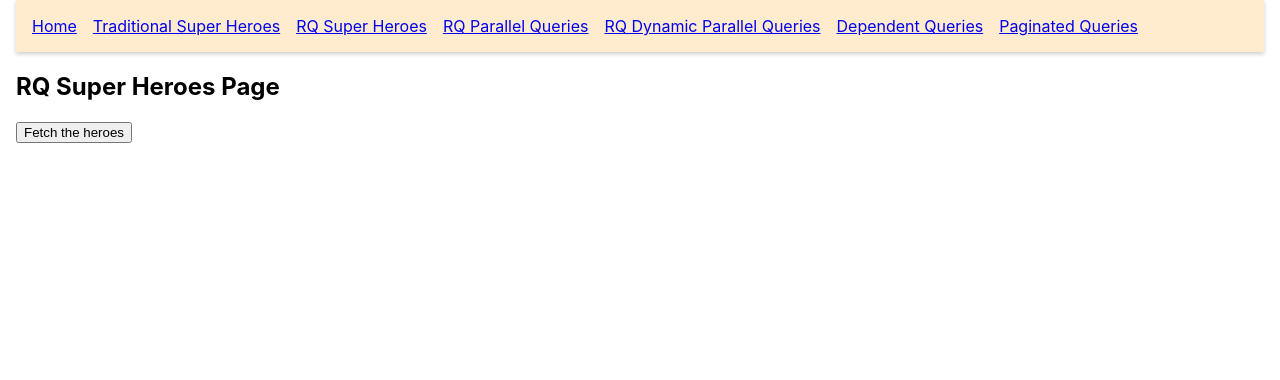
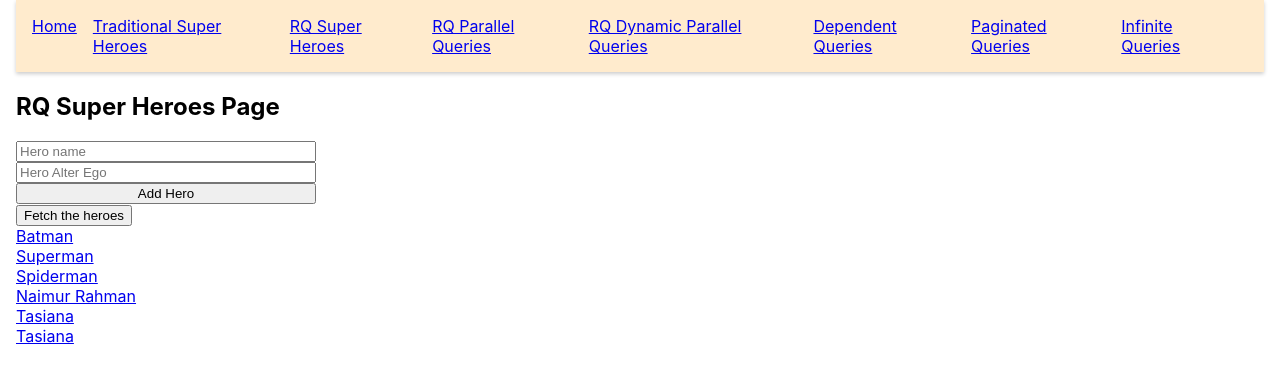
Before and after one commit to mohammad-naimur-rahman/react-query-demo, a React (Create React App) app: page /rq-super-heroes in a window 1280 px wide. Shown: the top 380 px of the page. Built offline with nearby package versions, Linux system fonts and the light colour scheme; data requests are answered from the project's data file.

Commit message:
added mutation

```diff
--- a/db.json
+++ b/db.json
@@ -14,6 +14,21 @@
       "id": 3,
       "name": "Spiderman",
       "alterEgo": "Peter Parker"
+    },
+    {
+      "name": "Naimur Rahman",
+      "alterEgo": "Invisibility",
+      "id": "c5056968-568c-4df0-be4d-f4099a2b8093"
+    },
+    {
+      "name": "Tasiana",
+      "alterEgo": "Itchy Bitchy",
+      "id": "c33ed41f-62bc-4484-84dc-062fc2736724"
+    },
+    {
+      "name": "Tasiana",
+      "alterEgo": "Itchy Bitchy",
+      "id": "f1b718b7-eb84-405a-b621-53c8e4eb565e"
     }
   ],
   "friends": [
@@ -40,7 +55,11 @@
   "works": [
     {
       "id": "Developer",
-      "jobs": ["React", "Node", "Express"]
+      "jobs": [
+        "React",
+        "Node",
+        "Express"
+      ]
     }
   ],
   "colors": [
--- a/package.json
+++ b/package.json
@@ -13,6 +13,7 @@
     "react-query": "^3.34.7",
     "react-router-dom": "^6.2.1",
     "react-scripts": "5.0.0",
+    "uuid": "^8.3.2",
     "web-vitals": "^2.1.2"
   },
   "scripts": {
@@ -20,7 +21,7 @@
     "build": "react-scripts build",
     "test": "react-scripts test",
     "eject": "react-scripts eject",
-    "serve-json": "json-server --watch db.json --port 4000"
+    "serve": "json-server --watch db.json --port 4000"
   },
   "eslintConfig": {
     "extends": [
--- a/src/App.js
+++ b/src/App.js
@@ -10,6 +10,7 @@ import ParallerlQueriesPage from './components/ParallerlQueries.page'
 import DynamicParallelPpage from './components/DynamicParallel.page'
 import DependentQueriesPage from './components/DependentQueries.page'
 import PaginatedQueriesPage from './components/PaginatedQueries.page'
+import InfiniteQueriesPage from './components/InfiniteQueries.page'
 
 function App() {
   const queryClient = new QueryClient()
@@ -42,6 +43,9 @@ function App() {
               <li>
                 <Link to="/rq-paginated">Paginated Queries</Link>
               </li>
+              <li>
+                <Link to="/rq-infinite">Infinite Queries</Link>
+              </li>
             </ul>
           </nav>
           <Routes>
@@ -58,6 +62,7 @@ function App() {
               element={<DynamicParallelPpage />}
             />
             <Route path="/rq-paginated" element={<PaginatedQueriesPage />} />
+            <Route path="/rq-infinite" element={<InfiniteQueriesPage />} />
             <Route path="/" element={<HomePage />} />
           </Routes>
         </div>
--- /dev/null
+++ b/src/components/InfiniteQueries.page.js
@@ -0,0 +1,47 @@
+import axios from 'axios'
+import React, { useState } from 'react'
+import { useInfiniteQuery } from 'react-query'
+
+const InfinitedQueriesPage = () => {
+  const [pageParam, setpageParam] = useState(1)
+
+  const {
+    isLoading,
+    isError,
+    error,
+    data,
+    isFetching,
+    isFetchingNextPage,
+    hasNextPage,
+    fetchNextPage
+  } = useInfiniteQuery(
+    'colors',
+    () => axios.get(`http://localhost:4000/colors?_limit=2&_page=${pageParam}`),
+    {
+      getNextPageParam: (lastPage, pages) => {
+        if (pages.length < 4) {
+          return lastPage + 1
+        } else {
+          return undefined
+        }
+      }
+    }
+  )
+  console.log(data)
+  return (
+    <div>
+      {isLoading && <p>Loading...</p>}
+      {isError && <p>Error: {error.message}</p>}
+      {/* {data?.pages.map(color => (
+        <p key={color.id}>{color.name}</p>
+      ))} */}
+      {isFetching && <p>Loading...</p>}
+      <button onClick={() => fetchNextPage()} disabled={hasNextPage}>
+        Load More
+      </button>
+      {isFetching && !isFetchingNextPage & <p>Loading...</p>}
+    </div>
+  )
+}
+
+export default InfinitedQueriesPage
--- a/src/components/RQSuperHeroes.page.js
+++ b/src/components/RQSuperHeroes.page.js
@@ -1,6 +1,9 @@
-import React from 'react'
+import React, { useState } from 'react'
 import { Link } from 'react-router-dom'
-import { useSuperHeroesData } from '../hooks/userSuperHeroesdata'
+import {
+  useAddSuperHero,
+  useSuperHeroesData
+} from '../hooks/userSuperHeroesdata'
 
 /*
 Let's talk about the options that goes as 3rd param of useQuery.
@@ -42,9 +45,47 @@ const RQSuperHeroes = () => {
   const { isLoading, isFetching, data, isError, error, refetch } =
     useSuperHeroesData(onSuccess, onError)
 
+  const [name, setname] = useState('')
+  const [alterEgo, setalterEgo] = useState('')
+
+  const {
+    mutate,
+    isLoading: isPostLoading,
+    isError: isPostError,
+    error: postError
+  } = useAddSuperHero(name, alterEgo)
+
+  const onSubmit = e => {
+    e.preventDefault()
+    setname('')
+    setalterEgo('')
+    mutate()
+    refetch()
+  }
+
   return (
     <div>
       <h2>RQ Super Heroes Page</h2>
+      <form
+        onSubmit={onSubmit}
+        style={{ display: 'flex', flexDirection: 'column', width: '300px' }}
+      >
+        <input
+          type="text"
+          name="name"
+          placeholder="Hero name"
+          value={name}
+          onChange={e => setname(e.target.value)}
+        />
+        <input
+          type="text"
+          name="alterEgo"
+          placeholder="Hero Alter Ego"
+          value={alterEgo}
+          onChange={e => setalterEgo(e.target.value)}
+        />
+        <button type="submit">Add Hero</button>
+      </form>
       {(isLoading || isFetching) && <h2>Loading...</h2>}
       {isError && <h2>Error: {error.message}</h2>}
       <button onClick={refetch}>Fetch the heroes</button>
--- a/src/hooks/userSuperHeroesdata.js
+++ b/src/hooks/userSuperHeroesdata.js
@@ -1,20 +1,21 @@
 import axios from 'axios'
-import { useQuery } from 'react-query'
+import { useMutation, useQuery } from 'react-query'
+import { v4 as uuid } from 'uuid'
 
 export const useSuperHeroesData = (onSuccess, onError) => {
   return useQuery(
     'super-heroes',
     () => axios.get('http://localhost:4000/superheroes'),
     {
-      cacheTime: 10 * 1000 * 60,
-      staleTime: 30 * 1000,
-      refetchOnMount: true,
-      refetchOnWindowFocus: true,
-      refetchInterval: 2 * 1000,
-      refetchIntervalInBackground: true,
-      enabled: false,
-      onSuccess: onSuccess,
-      onError: onError
+      // cacheTime: 10 * 1000 * 60,
+      // staleTime: 30 * 1000,
+      // refetchOnMount: true,
+      // refetchOnWindowFocus: true,
+      // refetchInterval: 2 * 1000,
+      // refetchIntervalInBackground: true,
+      // enabled: false,
+      // onSuccess: onSuccess,
+      // onError: onError
       // select: data => {
       //   const superHeroNames = data.data.map(hero => hero.name)
       //   return superHeroNames
@@ -22,3 +23,13 @@ export const useSuperHeroesData = (onSuccess, onError) => {
     }
   )
 }
+
+export const useAddSuperHero = (name, alterEgo) => {
+  return useMutation(() =>
+    axios.post('http://localhost:4000/superheroes', {
+      name,
+      alterEgo,
+      id: uuid()
+    })
+  )
+}
```
